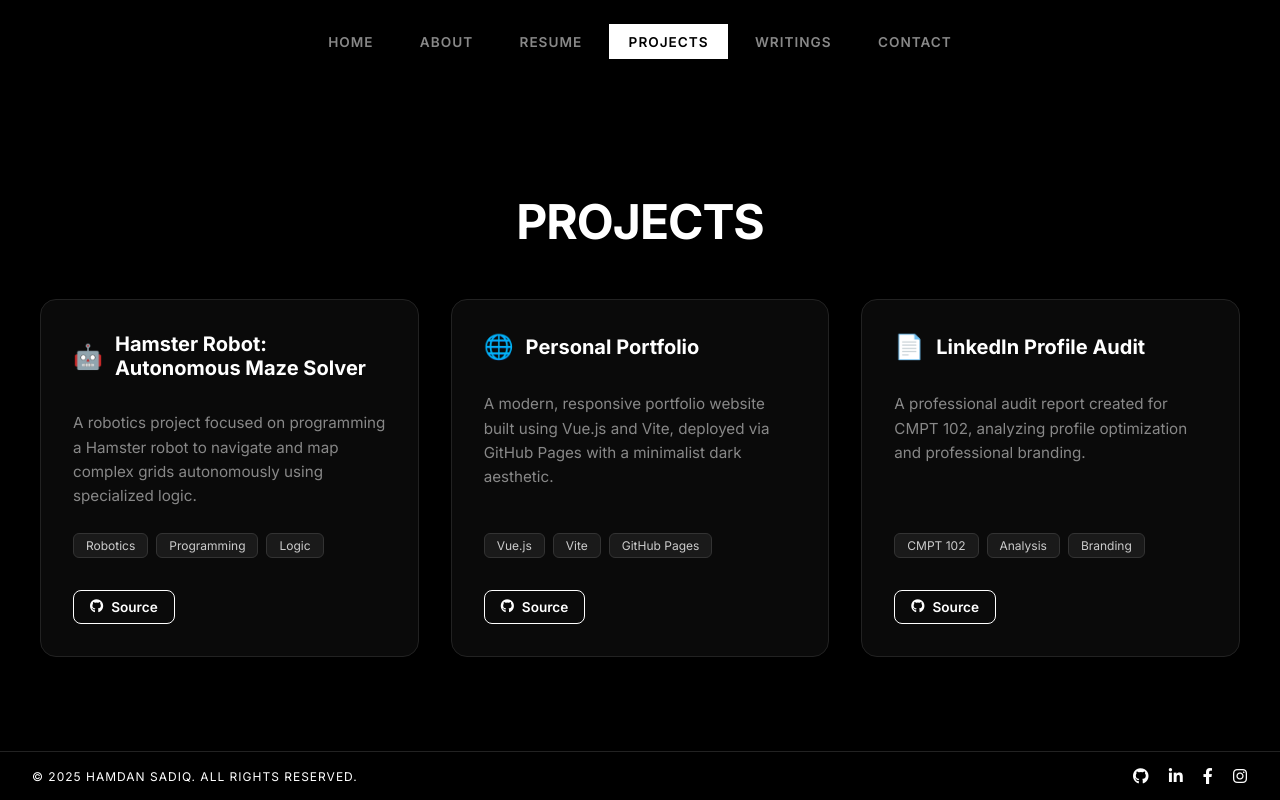
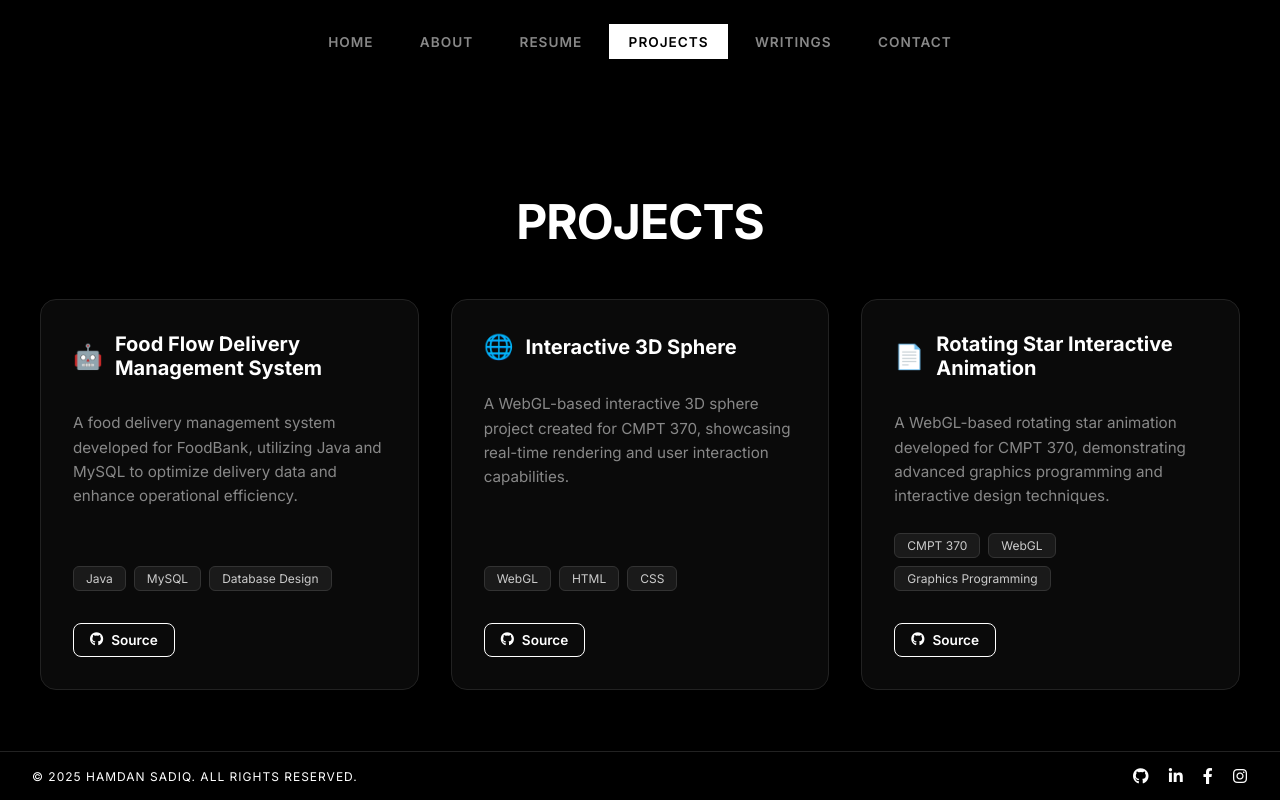
Before and after one commit to hamdansadiqch/my-portfolio, a Vue app: page /#/project in a window 1280 px wide. Shown: the top 800 px of the page. Built offline with nearby package versions, Linux system fonts and the light colour scheme.

Commit message:
Projects update

```diff
--- a/src/components/Project.vue
+++ b/src/components/Project.vue
@@ -6,15 +6,15 @@
       <div class="project-card">
         <div class="card-header">
           <span class="icon">🤖</span>
-          <h3>Hamster Robot: Autonomous Maze Solver</h3>
+          <h3>Food Flow Delivery Management System</h3>
         </div>
         <p class="description">
-          A robotics project focused on programming a Hamster robot to navigate and map complex grids autonomously using specialized logic.
+          A food delivery management system developed for FoodBank, utilizing Java and MySQL to optimize delivery data and enhance operational efficiency.
         </p>
         <div class="tech-stack">
-          <span class="tag">Robotics</span>
-          <span class="tag">Programming</span>
-          <span class="tag">Logic</span>
+          <span class="tag">Java</span>
+          <span class="tag">MySQL</span>
+          <span class="tag">Database Design</span>
         </div>
         <a href="https://github.com/hamdansadiqch" target="_blank" class="source-button">
           <i class="fab fa-github"></i> Source
@@ -24,15 +24,15 @@
       <div class="project-card">
         <div class="card-header">
           <span class="icon">🌐</span>
-          <h3>Personal Portfolio</h3>
+          <h3>Interactive 3D Sphere</h3>
         </div>
         <p class="description">
-          A modern, responsive portfolio website built using Vue.js and Vite, deployed via GitHub Pages with a minimalist dark aesthetic.
+          A WebGL-based interactive 3D sphere project created for CMPT 370, showcasing real-time rendering and user interaction capabilities.
         </p>
         <div class="tech-stack">
-          <span class="tag">Vue.js</span>
-          <span class="tag">Vite</span>
-          <span class="tag">GitHub Pages</span>
+          <span class="tag">WebGL</span>
+          <span class="tag">HTML</span>
+          <span class="tag">CSS</span>
         </div>
         <a href="https://github.com/hamdansadiqch/my-portfolio" target="_blank" class="source-button">
           <i class="fab fa-github"></i> Source
@@ -42,15 +42,15 @@
       <div class="project-card">
         <div class="card-header">
           <span class="icon">📄</span>
-          <h3>LinkedIn Profile Audit</h3>
+          <h3>Rotating Star Interactive Animation</h3>
         </div>
         <p class="description">
-          A professional audit report created for CMPT 102, analyzing profile optimization and professional branding.
+          A WebGL-based rotating star animation developed for CMPT 370, demonstrating advanced graphics programming and interactive design techniques.
         </p>
         <div class="tech-stack">
-          <span class="tag">CMPT 102</span>
-          <span class="tag">Analysis</span>
-          <span class="tag">Branding</span>
+          <span class="tag">CMPT 370</span>
+          <span class="tag">WebGL</span>
+          <span class="tag">Graphics Programming</span>
         </div>
         <a href="#" target="_blank" class="source-button">
           <i class="fab fa-github"></i> Source
```
